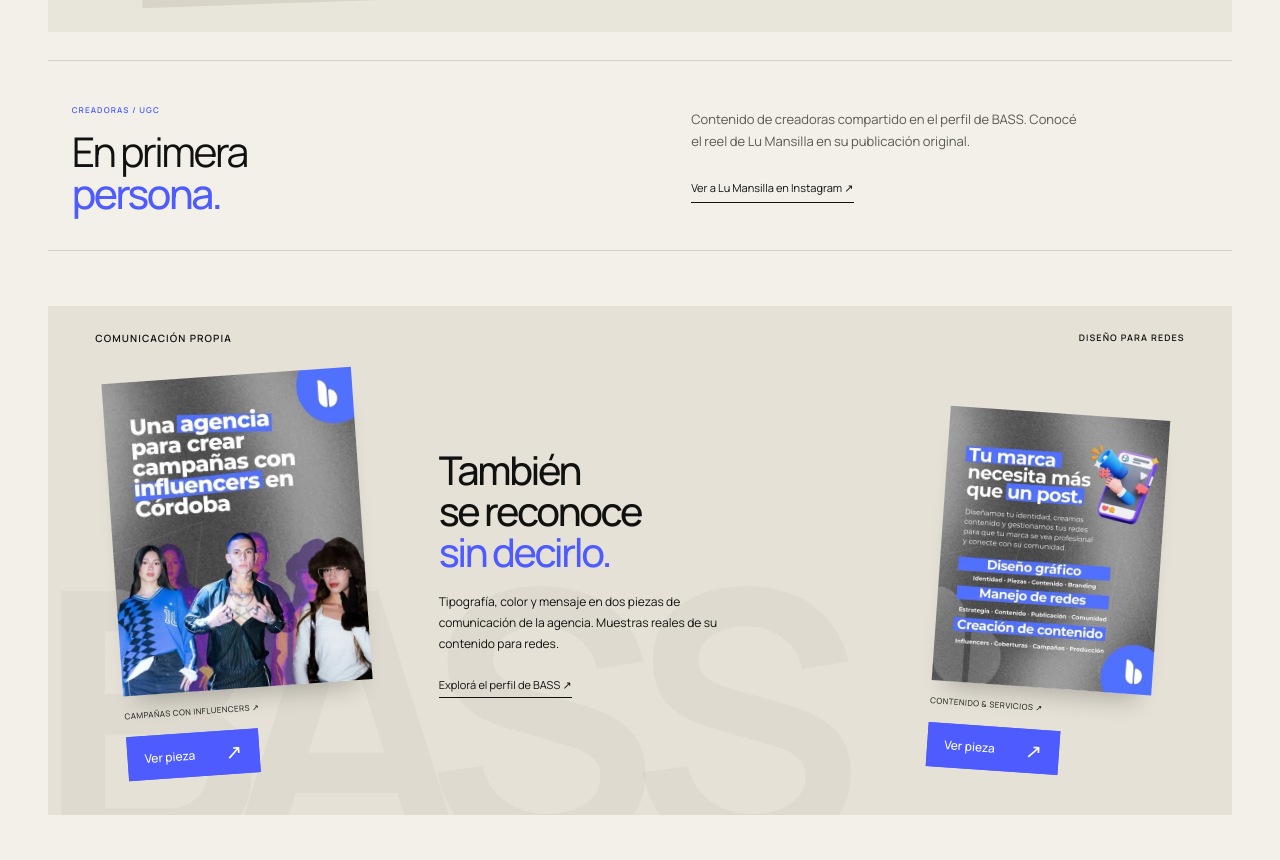
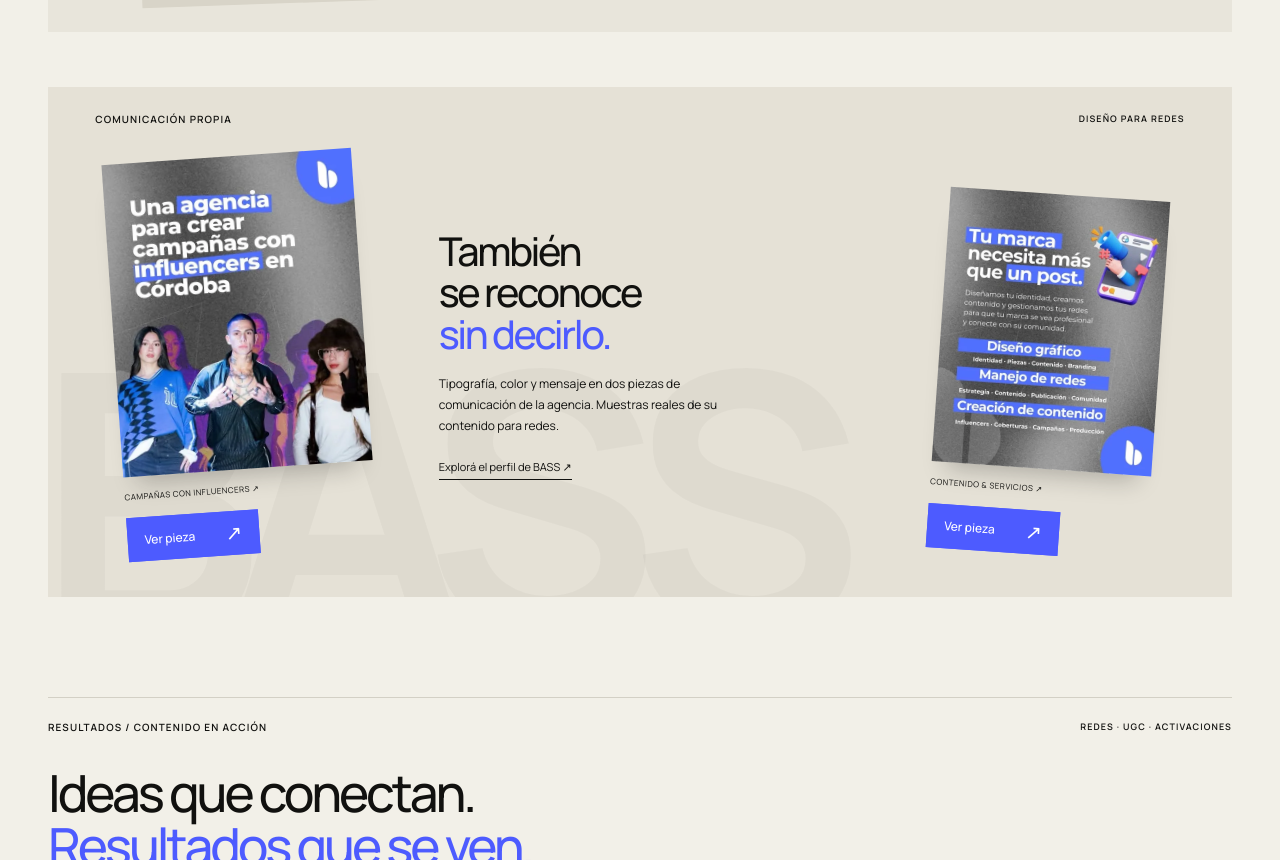
Before and after one commit to marquezweb/AgenciaBass, a website: page index.html in a window 1280 px wide. Shown: the part 3225-4085 px from the top of the page. Drawn offline with Linux system fonts and the light colour scheme.

Commit message:
Remove text-only UGC reference from portfolio

```diff
--- a/index.html
+++ b/index.html
@@ -71,7 +71,6 @@
     <div class="editorial-grid secondary-grid">
 
       <a class="project strategy-project" href="https://www.instagram.com/agencia.bass/p/DblcGVOlMLy/" target="_blank" rel="noopener"><div class="project-media graphic-media"><img src="assets/graphics/estrategia-influencers.webp" alt="Carrusel de BASS sobre cómo trabaja una campaña de influencer marketing en Córdoba" width="512" height="640" loading="lazy"><span class="circle-arrow" aria-hidden="true">↗</span></div><div class="project-info"><h3>Detrás de una campaña.</h3><small>CARRUSEL / ESTRATEGIA</small></div><p class="project-note">El proceso de BASS para trabajar con influencers, contado en sus redes.</p><span class="piece-cta">Ver pieza <span aria-hidden="true">↗</span></span></a>
-      <aside class="creator-reference"><div><span class="eyebrow">CREADORAS / UGC</span><h3>En primera<br><em>persona.</em></h3></div><div><p>Contenido de creadoras compartido en el perfil de BASS. Conocé el reel de Lu Mansilla en su publicación original.</p><a class="text-link" href="https://www.instagram.com/luli_mansilla/reel/DdpI8ZrJ17q/" target="_blank" rel="noopener">Ver a Lu Mansilla en Instagram ↗</a></div><span class="creator-arrow" aria-hidden="true">↗</span></aside>
     </div>
     </div><div class="brand-communication" data-section-entry="right"><div class="section-kicker"><span>COMUNICACIÓN PROPIA</span><span>DISEÑO PARA REDES</span></div><div class="communication-grid"><a class="communication-piece" href="https://www.instagram.com/agencia.bass/p/DbeRuhtzBPw/" target="_blank" rel="noopener"><img src="assets/graphics/influencers-bass.webp" alt="Pieza de BASS sobre campañas con influencers en Córdoba" width="512" height="640" loading="lazy"><span>CAMPAÑAS CON INFLUENCERS ↗</span></a><div class="communication-copy"><h3>También<br>se reconoce<br><em>sin decirlo.</em></h3><p>Tipografía, color y mensaje en dos piezas de comunicación de la agencia. Muestras reales de su contenido para redes.</p><a class="text-link" href="https://www.instagram.com/agencia.bass/" target="_blank" rel="noopener">Explorá el perfil de BASS ↗</a></div><a class="communication-piece" href="https://www.instagram.com/agencia.bass/p/DcLp40rTa3E/" target="_blank" rel="noopener"><img src="assets/graphics/servicios-bass.webp" alt="Pieza gráfica de BASS sobre diseño, manejo de redes y creación de contenido" width="512" height="640" loading="lazy"><span>CONTENIDO & SERVICIOS ↗</span></a></div></div>
 
```
